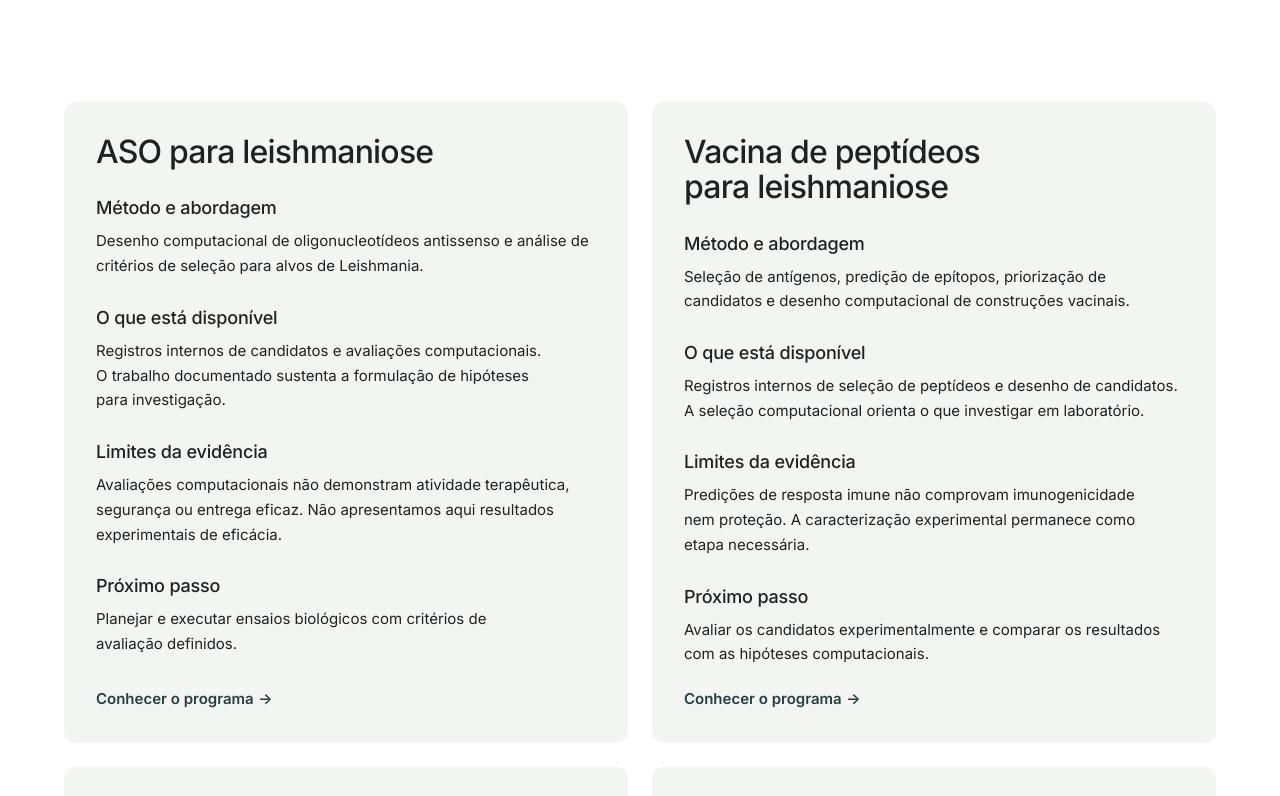
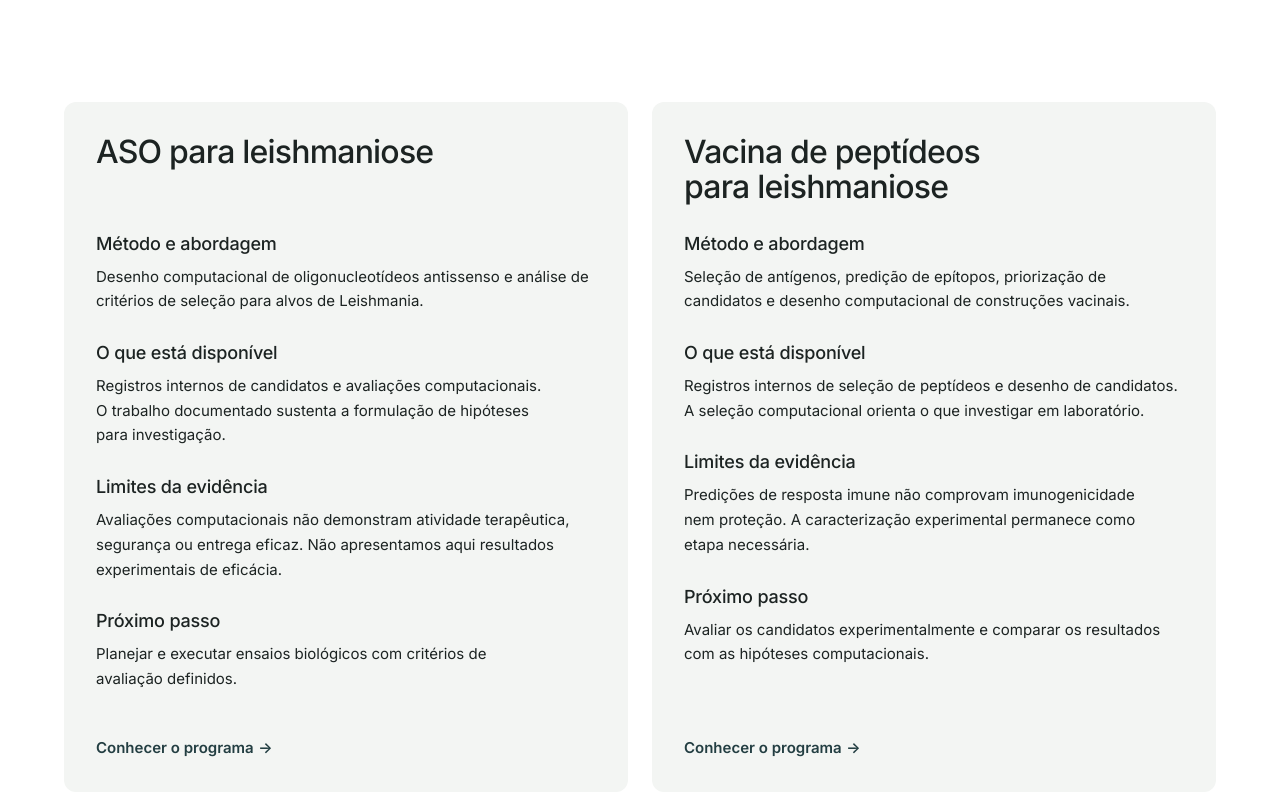
Before and after one commit to romuload/argos, a plain HTML site: page ciencia/index.html in a window 1280 px wide. Shown: the part 960-1756 px from the top of the page. Drawn offline with Linux system fonts and the light colour scheme.

Commit message:
Alinha o conteúdo de cards lado a lado
- Títulos de cards na mesma fileira passam a ocupar a mesma altura,
  então divisória, estágio, texto e links começam alinhados (home,
  Produtos, Ciência, Capacidades, Imprensa, Recursos, Projetos,
  Codesenvolvimento); recalcula no resize e após carregar a fonte
- Ação final dos cards ancorada no rodapé
- Títulos dentro de cards ficam fora da animação linha a linha

Co-Authored-By: Claude Opus 5.5 <noreply@anthropic.com>
Claude-Session: https://claude.ai/code/session_01Jicv72V5QLWTAxhaEvko6j

```diff
--- a/assets/site.css
+++ b/assets/site.css
@@ -589,3 +589,6 @@ a.text-link[download]:hover::after,a.text-link[href$=".pdf"]:hover::after,a.text
   .line-inner{animation:none;transform:none}
   .scrolly-steps::after{clip-path:inset(0 0 calc(100% - var(--p) * 100%) 0)}
 }
+/* ação final do card ancorada no rodapé, alinhada entre cards vizinhos */
+.pathway>.btn:last-child,.pathway.text-stack>.btn:last-child{margin-top:auto;align-self:flex-start}
+.pathway>:nth-last-child(2):not(.text-link){margin-bottom:24px}
--- a/assets/site.js
+++ b/assets/site.js
@@ -123,8 +123,33 @@
   h.setAttribute('aria-label',h.textContent.trim());
   return ()=>{h.innerHTML=original;h.removeAttribute('aria-label')};
  }
- const heads=[...document.querySelectorAll('main section h2')].filter(h=>below(h)&&!h.closest('.hero-scroll'));
+ const heads=[...document.querySelectorAll('main section h2')].filter(h=>below(h)&&!h.closest('.hero-scroll,.pathway,.product,.fact,.duo-item,.reason'));
  heads.forEach(h=>h.classList.add('lines-wait'));
  const hio=new IntersectionObserver(es=>es.forEach(e=>{if(!e.isIntersecting)return;const h=e.target;hio.unobserve(h);const restore=split(h);h.classList.remove('lines-wait');if(restore)setTimeout(restore,900+70*6)}),{threshold:0,rootMargin:'0px 0px -12% 0px'});
  heads.forEach(h=>hio.observe(h));
 })();
+
+/* ===== Cards lado a lado: títulos da mesma fileira com a mesma altura ===== */
+(()=>{
+ const GRIDS='.product-grid,.pathways,.facts,.duo,.reasons,.process-list,.team-grid';
+ const titleOf=item=>item.querySelector('h2,h3');
+ let frame=0;
+ function equalize(){
+  frame=0;
+  document.querySelectorAll(GRIDS).forEach(grid=>{
+   const items=[...grid.children].filter(i=>i.offsetParent!==null);
+   items.forEach(i=>{const t=titleOf(i);if(t)t.style.minHeight=''});
+   const rows=new Map();
+   items.forEach(i=>{const top=Math.round(i.getBoundingClientRect().top+scrollY);if(!rows.has(top))rows.set(top,[]);rows.get(top).push(i)});
+   rows.forEach(row=>{
+    if(row.length<2)return;
+    const titles=row.map(titleOf).filter(Boolean);
+    const max=Math.max(...titles.map(t=>t.getBoundingClientRect().height));
+    titles.forEach(t=>{if(t.getBoundingClientRect().height<max-1)t.style.minHeight=max+'px'});
+   });
+  });
+ }
+ const schedule=()=>{if(!frame)frame=requestAnimationFrame(equalize)};
+ addEventListener('resize',schedule);addEventListener('load',schedule);
+ document.fonts?.ready.then(schedule);schedule();
+})();
--- a/ciencia/index.html
+++ b/ciencia/index.html
@@ -7,8 +7,8 @@
 <meta name="description" content="Ciência e resultados | ArgosAI — Pesquisa biomolecular orientada por evidências.">
 <title>Ciência e resultados | ArgosAI</title>
 <link rel="icon" href="../downloads/imprensa/argosai-simbolo.svg">
-<link rel="stylesheet" href="../assets/site.css?v=202611251115">
-<script defer src="../assets/site.js?v=202611251115">
+<link rel="stylesheet" href="../assets/site.css?v=202611251122">
+<script defer src="../assets/site.js?v=202611251122">
 </script>
 </head>
 <body>
```
Also changed, not shown: areas-de-atuacao/index.html (+2 -2 lines), capacidades/index.html (+2 -2 lines), codesenvolvimento/index.html (+2 -2 lines), contato/index.html (+2 -2 lines), imprensa/index.html (+2 -2 lines), index.html (+2 -2 lines), plataforma/index.html (+2 -2 lines), privacidade/index.html (+2 -2 lines), produtos/aso-leishmaniose/index.html (+2 -2 lines), produtos/formulacao-chagas/index.html (+2 -2 lines), produtos/index.html (+2 -2 lines), produtos/testes-rapidos/index.html (+2 -2 lines), produtos/vacina-peptideos/index.html (+2 -2 lines), projetos/index.html (+2 -2 lines), 3 more files.
